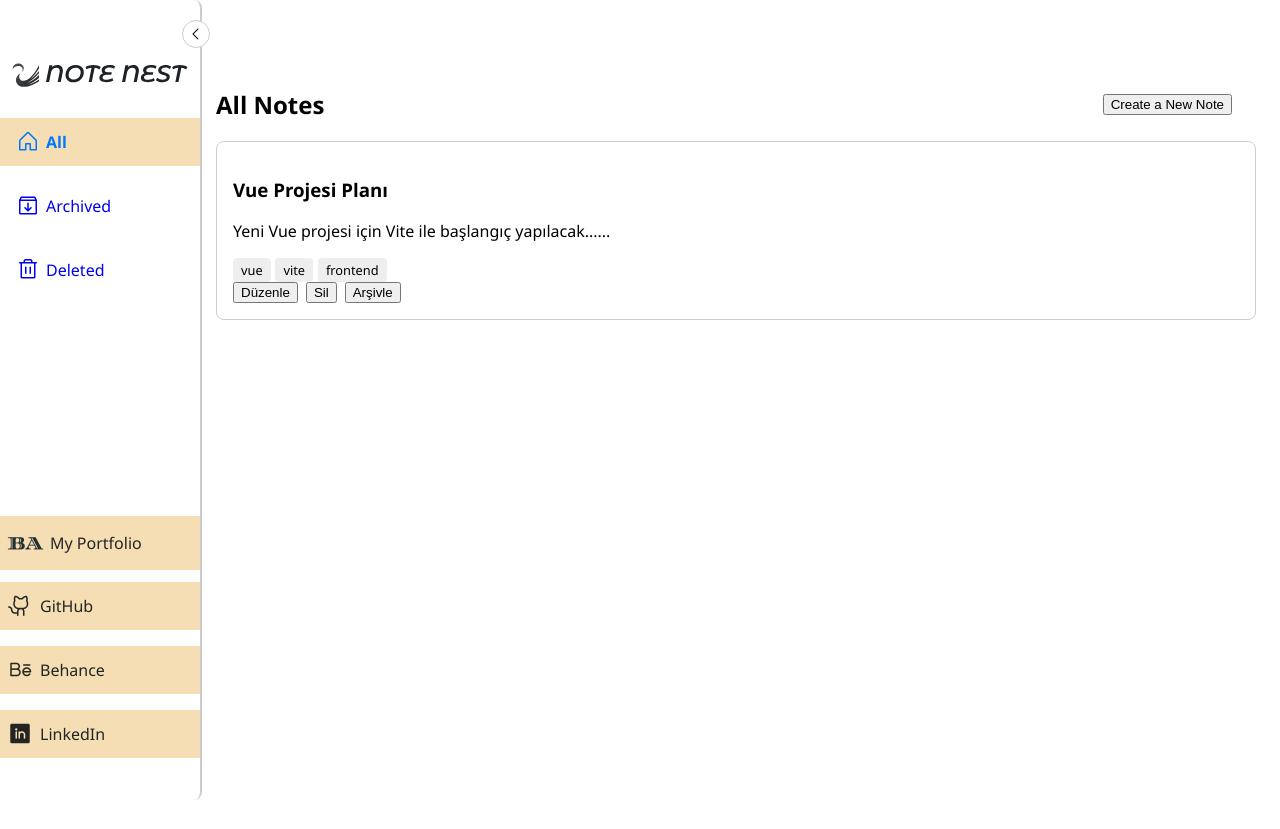
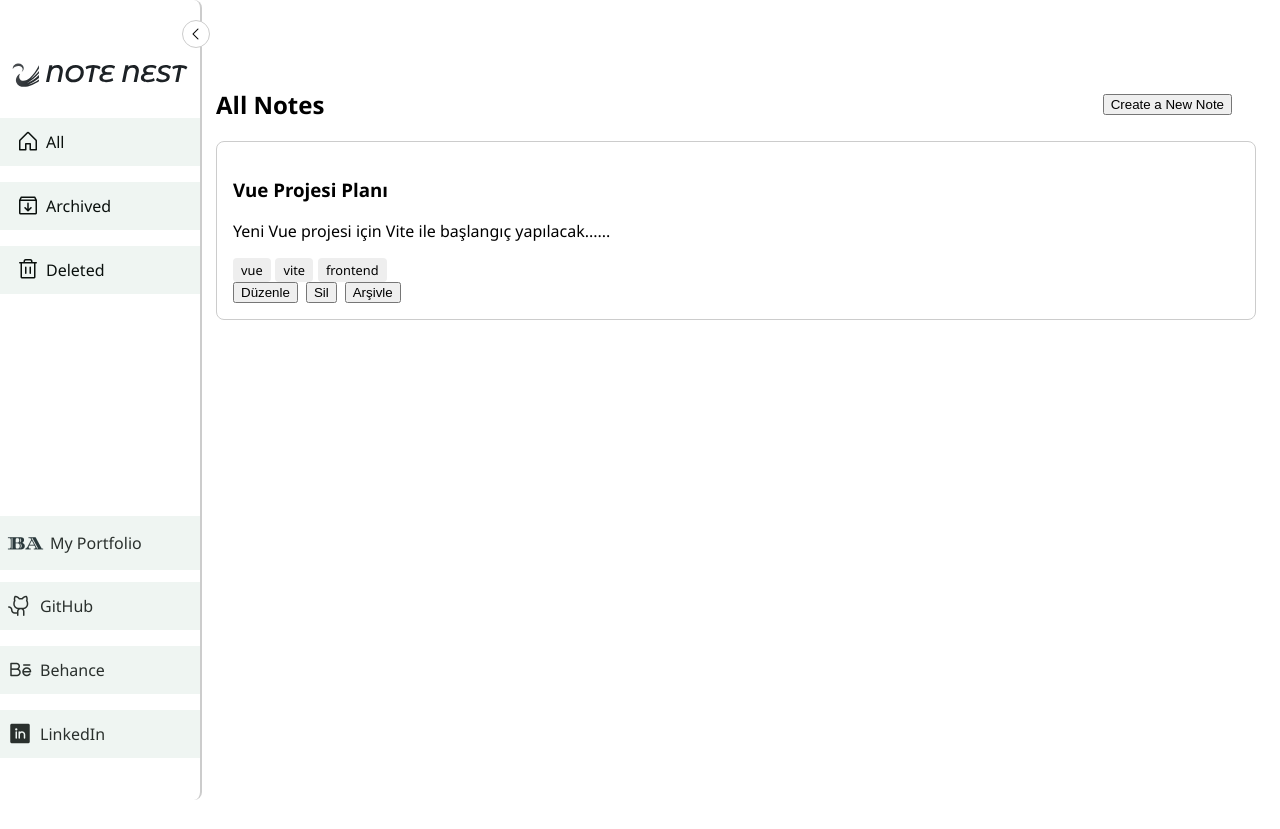
Before and after one commit to banuaggun/note-nest-vue, a Vue app: page / in a window 1280 px wide. Built offline with nearby package versions, Linux system fonts and the light colour scheme.

Commit message:
sidebar button animations created

```diff
--- a/src/components/sidebar/Sidebar.vue
+++ b/src/components/sidebar/Sidebar.vue
@@ -18,21 +18,21 @@
       <div class="sidebar-nav-links">
         <router-link
           to="/"
-          class="nav-item"
+          class="nav-item btn"
           :class="{ active: $route.path === '/' }"
         >
           <i class="ph ph-house"></i> <span>All</span>
         </router-link>
         <router-link
           to="/archived"
-          class="nav-item"
+          class="nav-item btn"
           :class="{ active: $route.path === '/archived' }"
         >
           <i class="ph ph-box-arrow-down"></i> <span>Archived</span>
         </router-link>
         <router-link
           to="/deleted"
-          class="nav-item"
+          class="nav-item btn"
           :class="{ active: $route.path === '/deleted' }"
         >
           <i class="ph ph-trash"></i> <span>Deleted</span>
@@ -44,7 +44,7 @@
         <a
           href="https://portfolio-banuaggun.vercel.app/"
           target="_blank"
-          class="portfolio-link"
+          class="portfolio-link btn"
         >
           <img :src="logob" alt="Banu Ağgün Logo" class="bottom-logo" />
           <span>My Portfolio</span>
@@ -52,13 +52,13 @@
 
         <!-- Sosyal linkler -->
         <div class="social-links">
-          <a href="https://github.com/banuaggun" target="_blank"
+          <a class="btn" href="https://github.com/banuaggun" target="_blank"
             ><i class="ph ph-github-logo"></i><span>GitHub</span></a
           >
-          <a href="https://www.behance.net/banuaggun" target="_blank"
+          <a class="btn" href="https://www.behance.net/banuaggun" target="_blank"
             ><i class="ph ph-behance-logo"></i><span>Behance</span></a
           >
-          <a href="https://www.linkedin.com/in/banuaggun/?locale=en_US" target="_blank"
+          <a class="btn" href="https://www.linkedin.com/in/banuaggun/?locale=en_US" target="_blank"
             ><i class="ph-fill ph-linkedin-logo"></i><span>LinkedIn</span></a
           >
         </div>
@@ -161,16 +161,6 @@ const isCollapsed = ref(false);
   font-size: 1rem;
 }
 
-.nav-item:hover {
-  color: #0077ff;
-}
-
-.nav-item.active {
-  font-weight: bold;
-  color: #0077ff;
-  background-color: wheat;
-}
-
 .toggle-btn {
   position: absolute;
   right: -10px;
@@ -209,7 +199,6 @@ const isCollapsed = ref(false);
   transition: all 0.2s ease;
   padding: 12px 0 12px 0px;
   gap: 0px;
-  background-color: wheat;
 }
 
 .portfolio-link img {
@@ -254,12 +243,8 @@ const isCollapsed = ref(false);
   text-decoration: none;
   padding: 12px 0 12px 0px;
   width:100%;
-  background-color: wheat;
 }
 
-.social-links a:hover{
-  background-color: pink;
-}
 
 .social-links a span{
   font-size: 16px;
@@ -290,9 +275,6 @@ const isCollapsed = ref(false);
   margin-left:0;
 }
 
-
-
-
 .sidebar.collapsed .portfolio-link span,
 .sidebar.collapsed .social-links span {
   display: none;
@@ -302,4 +284,43 @@ const isCollapsed = ref(false);
 .sidebar.collapsed .social-links a {
   justify-content: center;
 }
+
+.btn {
+	color: #000;
+	transition: all 0.5s;
+	position: relative;
+}
+.btn::before {
+	content: '';
+	position: absolute;
+	top: 0;
+	left: 0;
+	width: 100%;
+	height: 100%;
+	z-index: 1;
+	background-color: rgba(102, 161, 130, 0.1);
+	transition: all 0.3s;
+}
+.btn:hover::before {
+	opacity: 0 ;
+	transform: scale(0.5,0.5);
+}
+.btn::after {
+	content: '';
+	position: absolute;
+	top: 0;
+	left: 0;
+	width: 100%;
+	height: 100%;
+	z-index: 1;
+	opacity: 0;
+	transition: all 0.3s;
+	border: 1px solid rgba(102, 161, 130, 0.8);
+	transform: scale(1.2,1.2);
+}
+.btn:hover::after {
+	opacity: 1;
+	transform: scale(1,1);
+}
+
 </style>
```
